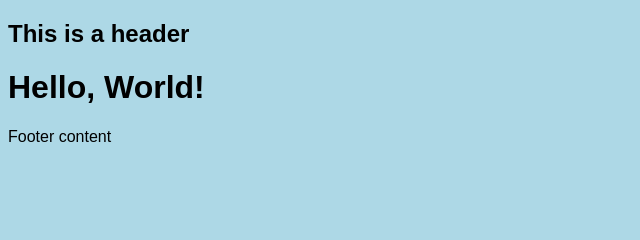
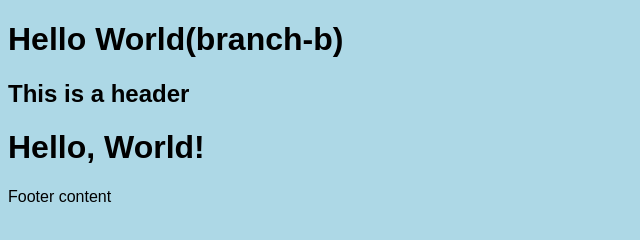
Before and after one commit to Amarnath-G/GitTutorial, a plain HTML site: page index.html in a window 1280 px wide. Shown: the whole page, without its empty margins (0-640 px from the left). Drawn offline with Linux system fonts and the light colour scheme.

Commit message:
branch-b Changes h1 text

```diff
--- a/index.html
+++ b/index.html
@@ -6,6 +6,7 @@
 </head>
 
 <body>
+  <h1>Hello World(branch-b)</h1>
   <header>
   	<h2>This is a header</h2>
   </header>
```
